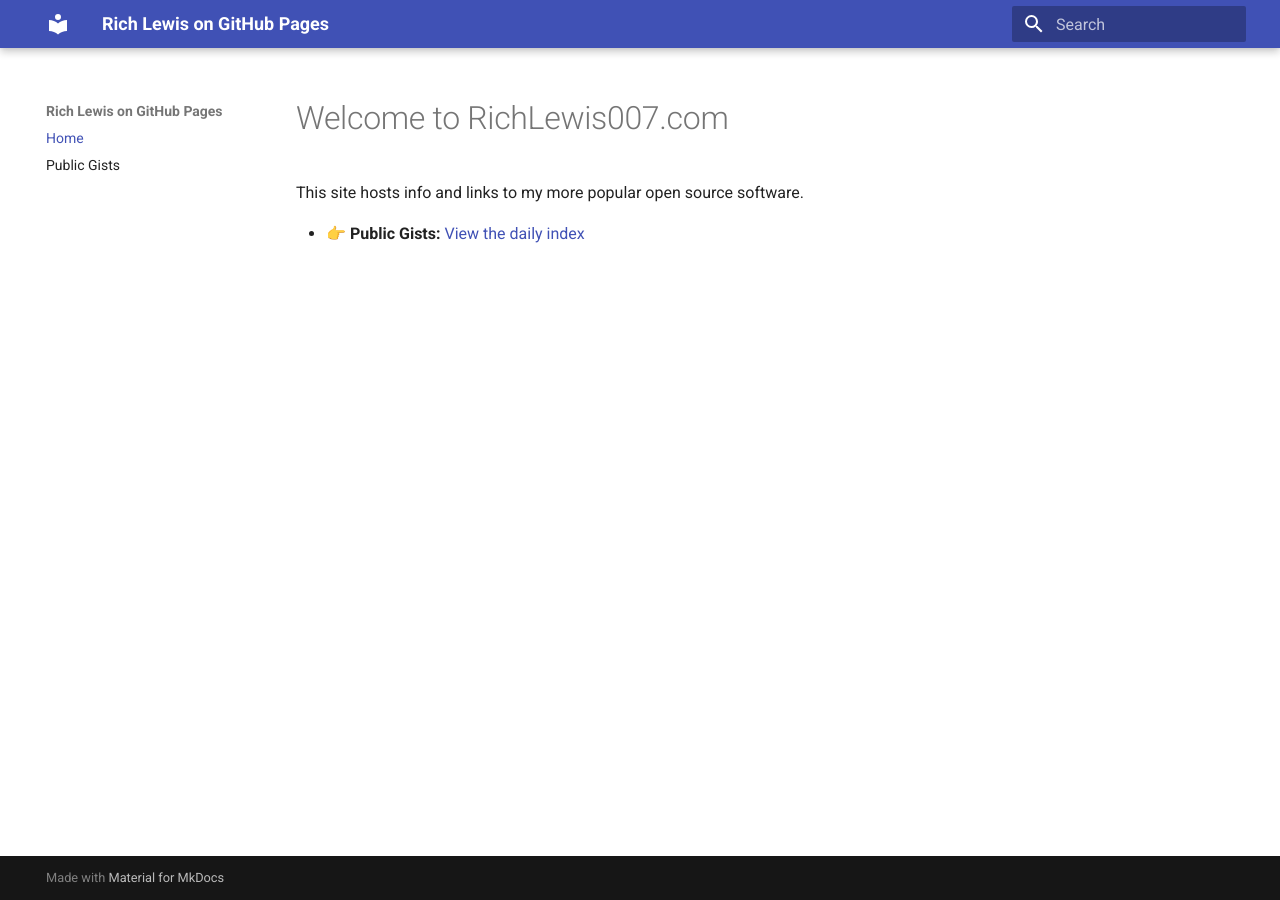
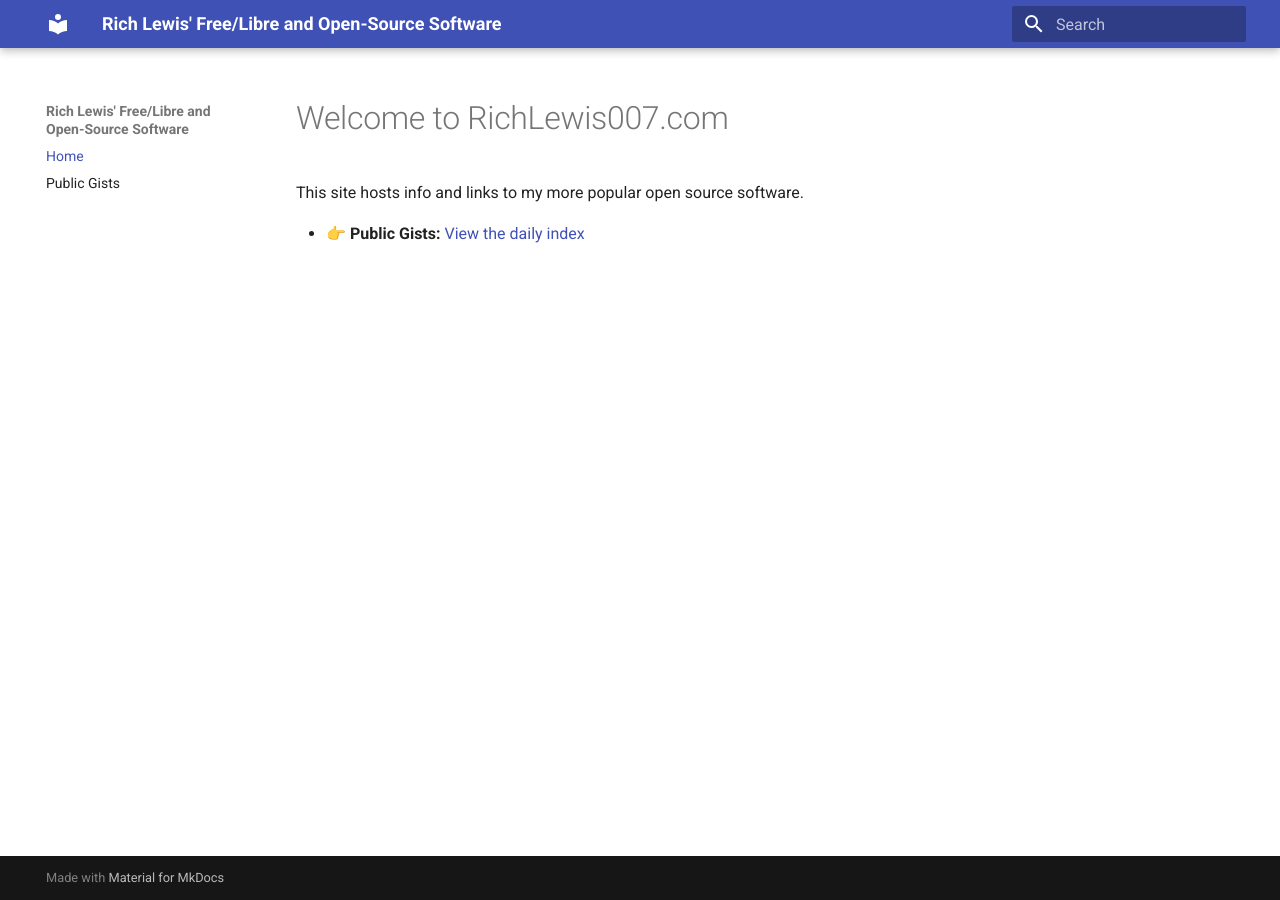
Before and after one commit to RichLewis007/RichLewis007.github.io, an MkDocs documentation site: the page built from docs/index.md, in a window 1280 px wide. Built offline with MkDocs 1.6.1 and Material for MkDocs 9.7.7, drawn with Linux system fonts in a browser that asks for light colours.

Commit message:
Update mkdocs.yml

```diff
--- a/mkdocs.yml
+++ b/mkdocs.yml
@@ -1,14 +1,14 @@
-site_name: Rich Lewis on GitHub Pages
+site_name: Rich Lewis' Free/Libre and Open-Source Software
 site_url: https://richlewis007.com/
 theme:
-  name: material   # change/remove if you don't want Material
+  name: material
 nav:
   - Home: index.md
-  - Public Gists: /Public-Gists-from-Rich-Lewis/
+  - Public Gists: /Public-gists-from-Rich-Lewis/
   # Use a full URL so Material shows the “external link” icon:
-  # - Public Gists: https://github.richlewis007.com/Public-Gists-from-Rich-Lewis/
-  # (If you prefer a domain-agnostic path, you can use /public-gists-from-Rich-Lewis/ instead.)
-  # - Blog: https://blog.richlewis007.com/
+  # - Public gists: https://richlewis007.com/Public-gists-from-Rich-Lewis/
+  # (If you prefer a domain-agnostic path, you can use /Public-gists-from-Rich-Lewis/ instead.)
+  # - FLOSS Blog: https://blog.richlewis007.com/
 
 extra_javascript:
   - js/nav-newtab.js
```
